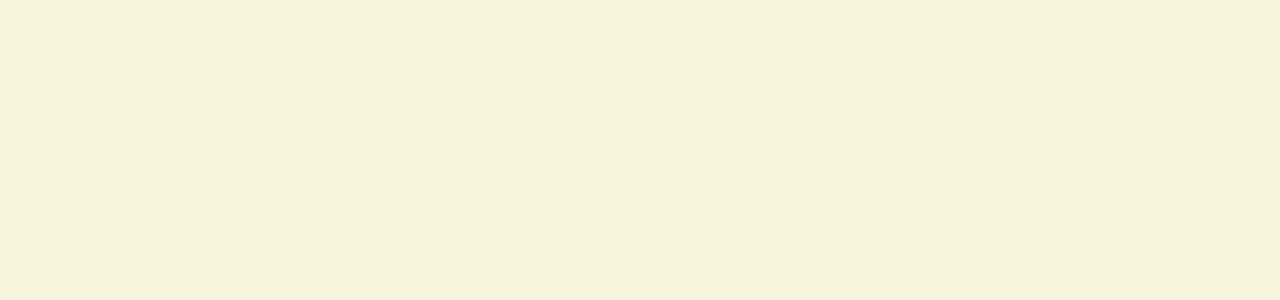
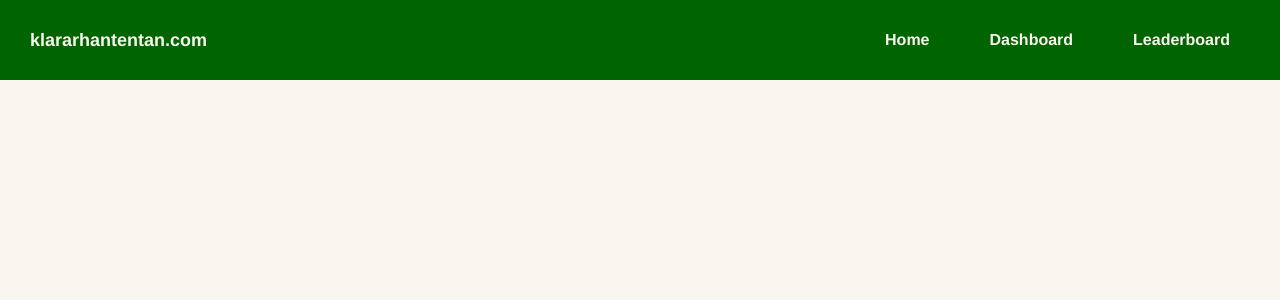
Before and after one commit to EmilErikssonKAU/klararhantentan, a React (Create React App) app in the folder frontend/: page /leaderboard in a window 1280 px wide. Shown: the top 300 px of the page. Built offline with nearby package versions, Linux system fonts and the light colour scheme.

Commit message:
Appparently one cannot become a webdeveloper in 10 days, redux is hard

```diff
--- a/frontend/package.json
+++ b/frontend/package.json
@@ -3,9 +3,11 @@
   "version": "0.1.0",
   "private": true,
   "dependencies": {
+    "@reduxjs/toolkit": "^2.5.0",
     "cra-template": "1.2.0",
     "react": "^19.0.0",
     "react-dom": "^19.0.0",
+    "react-redux": "^9.2.0",
     "react-router-dom": "^7.1.1",
     "react-scripts": "5.0.1"
   },
--- a/frontend/public/index.html
+++ b/frontend/public/index.html
@@ -6,6 +6,7 @@
     <meta name="theme-color" content="#000000" />
     <meta name="description" content="Web site created using create-react-app"/>
     <link rel="stylesheet" href="styles.css">
+    <link rel="stylesheet" href="navbarStyles.css">
     <title>React App</title>
   </head>
   <body>
--- /dev/null
+++ b/frontend/public/navbarStyles.css
@@ -0,0 +1,55 @@
+.nav_bar{
+    background-color: darkgreen;
+    color: var(--bonewhite);
+    display: flex;
+    position: fixed;
+    width: 100%;
+    height: 69px;
+    top: 0;
+    left: 0;
+    justify-content: space-between;
+    align-items: center;
+    z-index: 100;
+    min-height: 80px;
+
+}
+
+
+.nav_logo{
+    background-color: inherit;
+    font-size: 18px;
+    font-weight: 600;
+    color: inherit;
+    padding: 0px 30px;
+}
+
+.nav_list{
+    background-color: inherit;
+    color: inherit;
+    display: flex;
+    justify-content: space-between;
+    align-items: center;
+    list-style: none;
+    padding: 0px 20px;
+
+}
+
+.nav_list_item{
+    background-color: inherit;
+    color: inherit;
+    padding: 25px 20px;
+}
+
+.nav_link{
+    background-color: inherit;
+    color: inherit;
+    text-decoration: none;
+    border-radius: 25px;
+    padding: 10px;
+    font-weight: 700;
+    transition: all 300ms linear 0s;
+}
+
+.nav_link:hover{
+    background-color: var(--linkhover);
+}
--- a/frontend/public/styles.css
+++ b/frontend/public/styles.css
@@ -1,3 +1,20 @@
+:root {
+    --bonewhite: rgb(249, 246, 238);
+    --linkhover: rgb(26, 255, 0);
+}
+
 *{
-    background-color: beige;
+    background-color: var(--bonewhite);
+    font-family: Helvetica;
+    font-size: 16px;
+    font-weight: 525;
+    margin: 0px;
 }
+
+.content{
+    margin-top: 80px;
+    display: flex;
+    flex-direction: row;
+    justify-content: center;
+    min-height: 560px;
+}
--- a/frontend/src/App.js
+++ b/frontend/src/App.js
@@ -6,6 +6,7 @@ import Private from './components/Private'
 import Profile from './components/Profile'
 import Dashboard from './components/Dashboard'
 import Home from './components/Home'
+import Leaderboard from './components/Leaderboard'
 
 
 function App() {
@@ -26,6 +27,10 @@ function App() {
           <Route path="profile">
             <Route index element={<Profile/>}/>
           </Route>
+
+          <Route path="leaderboard">
+            <Route index element={<Leaderboard/>}/>
+          </Route>
         </Route>
 
       </Route>
--- /dev/null
+++ b/frontend/src/app/api/apiSlice.js
@@ -0,0 +1,7 @@
+import { createApi, fetchBaseQuery } from '@reduxjs/toolkit/query/react'
+
+export const apiSlice = createApi({
+    baseQuery: fetchBaseQuery({ baseUrl: 'http://localhost:3500'}),
+    tagTypes: ['Note', 'User'],
+    endpoints: builder => ({})
+})
--- /dev/null
+++ b/frontend/src/app/store.js
@@ -0,0 +1,11 @@
+import { configureStore } from "@reduxjs/toolkit";
+import { apiSlice } from "./api/apiSlice";
+
+export const store = configureStore({
+    reducer: {
+        [apiSlice.reducerPath]: apiSlice.reducer
+    },
+    middleware: getDefaultMiddleware =>
+        getDefaultMiddleware().concat(apiSlice.middleware),
+    devTools: true
+});
--- /dev/null
+++ b/frontend/src/components/Leaderboard.js
@@ -0,0 +1,7 @@
+const Leaderboard = () => {
+  return (
+    <div>Leaderboard</div>
+  )
+}
+
+export default Leaderboard
--- a/frontend/src/components/Navbar.js
+++ b/frontend/src/components/Navbar.js
@@ -2,11 +2,23 @@ import { Link } from 'react-router-dom'
 
 const Navbar = () => {
   return (
-    <div>
-        <Link to="/home"> Home </Link>
-        <Link to="/dashboard"> Dashboard </Link>
-        <Link to="/profile"> Profile </Link>
-    </div>
+    <nav className="nav_bar">
+
+      <div className="nav_item nav_logo">klararhantentan.com</div>
+
+      <ul className="nav_item nav_list">
+        <li className="nav_list_item">
+          <Link className="nav_link" to="/home">Home</Link>
+        </li>
+        <li className="nav_list_item">
+          <Link className="nav_link" to="/dashboard">Dashboard</Link>
+        </li>
+        <li className="nav_list_item">
+          <Link className="nav_link" to="/leaderboard">Leaderboard</Link>
+        </li>
+      </ul>
+
+    </nav>
   )
 }
 
--- a/frontend/src/index.js
+++ b/frontend/src/index.js
@@ -2,14 +2,18 @@ import React from 'react';
 import ReactDOM from 'react-dom/client';
 import App from './App';
 import { BrowserRouter, Routes, Route } from 'react-router-dom'
+import { store } from './app/store';
+import { Provider } from 'react-redux'
 
 const root = ReactDOM.createRoot(document.getElementById('root'));
 root.render(
   <React.StrictMode>
-    <BrowserRouter>
-      <Routes>
-        <Route path="/*" element={<App />}/>
-      </Routes>
-    </BrowserRouter>
+    <Provider store={store}>
+      <BrowserRouter>
+        <Routes>
+          <Route path="/*" element={<App />}/>
+        </Routes>
+      </BrowserRouter>
+    </Provider>
   </React.StrictMode>
 );
```
Also changed, not shown: frontend/src/features/users/usersApiSlice.js (added), 1 other file (tests, documents, lock files or other folders).
